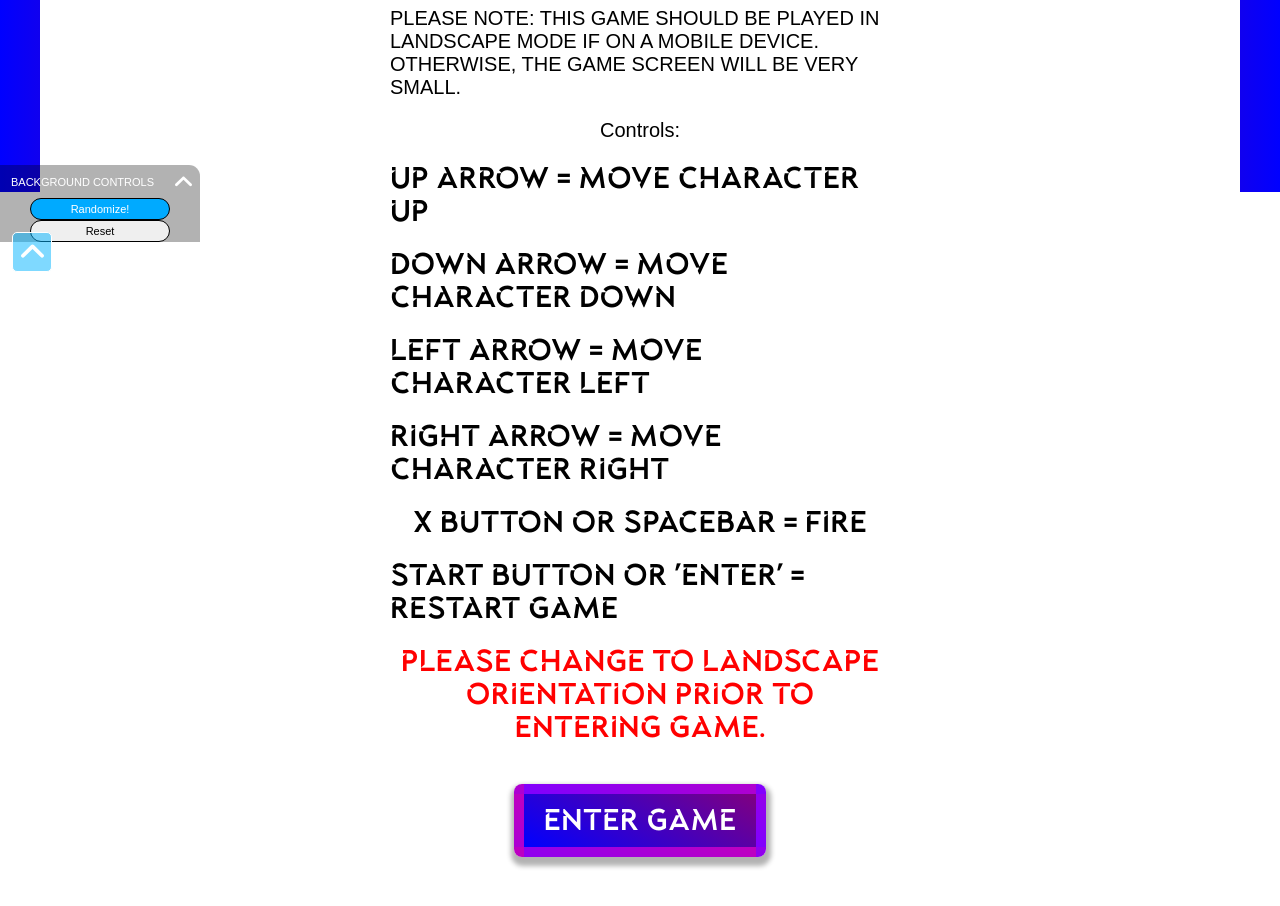
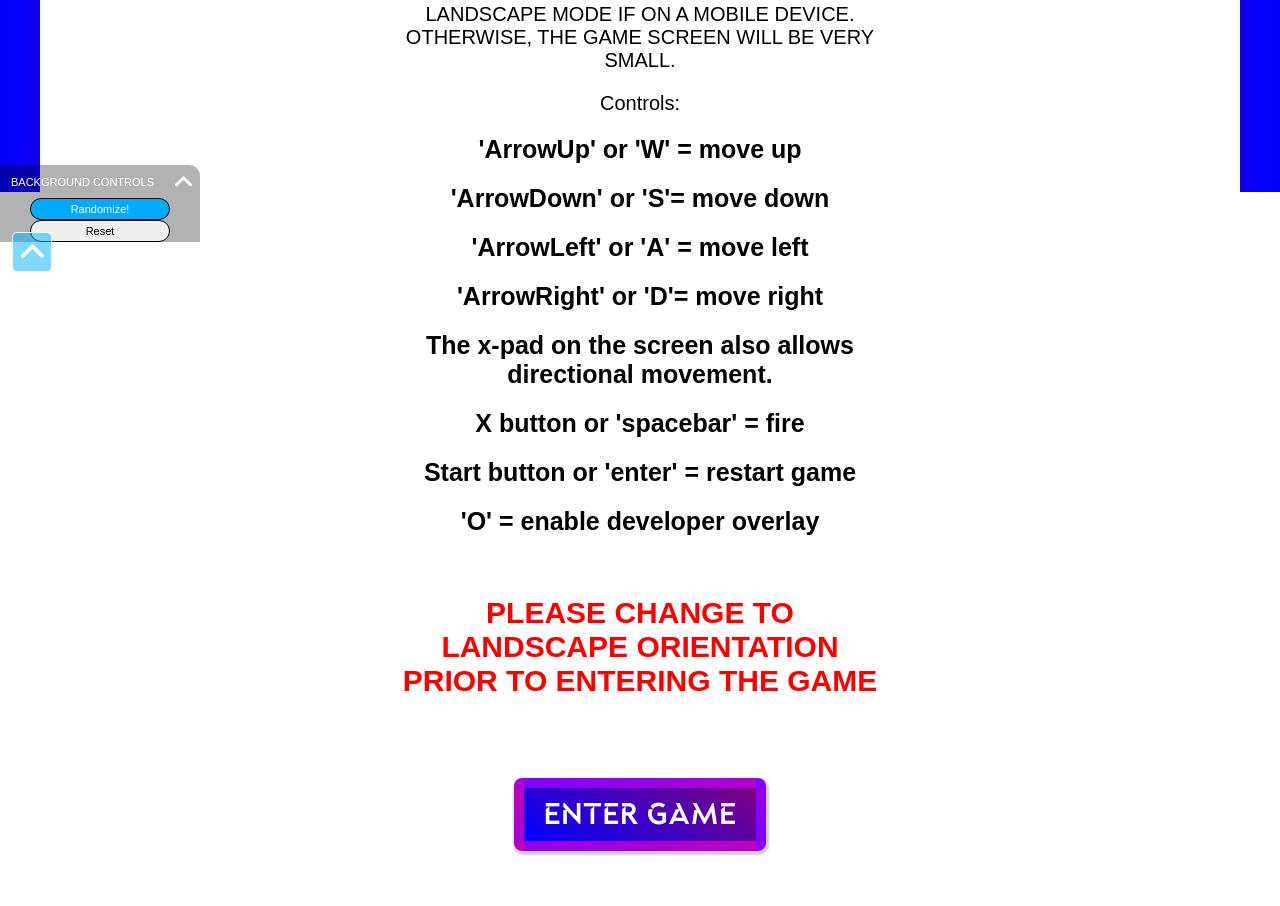
Before and after one commit to virtualepoch/web-engines-react, a React (Create React App) app: page /html-canvas in a window 1280 px wide. Shown: the part 608-1514 px from the top of the page. Built offline with nearby package versions, Linux system fonts and the light colour scheme.

Commit message:
more game testing

```diff
--- a/src/pages/canvas/Canvas.js
+++ b/src/pages/canvas/Canvas.js
@@ -9,17 +9,19 @@ export default function Canvas() {
       <p>In the mean time, check out this JavaScript game we are experimenting with.</p>
       <p>Game objective:</p>
       <p className="bold-text">80 points within 20 seconds</p>
-      <p> Each enemy has a number above their head indicating the point value for elimination. If any enemy (except the gold one) crashes into the player's character then that enemy's point value is subtracted from the accumulated points.</p>
+      <p> Each enemy has a number above its head indicating HP (health/hit points). If any enemy (except the gold one) crashes into your character then that enemy's point value is subtracted from your accumulated points.</p>
       <p>Colliding with the gold enemy is a good thing. It actually acts as a power up allowing your character to fire from not only its head but also its tail.</p>
       <p>PLEASE NOTE: THIS GAME SHOULD BE PLAYED IN LANDSCAPE MODE IF ON A MOBILE DEVICE. OTHERWISE, THE GAME SCREEN WILL BE VERY SMALL.</p>
       <p>Controls:</p>
-      <p className="bold-text">up arrow = move character up</p>
-      <p className="bold-text">down arrow = move character down</p>
-      <p className="bold-text">left arrow = move character left</p>
-      <p className="bold-text">right arrow = move character right</p>
-      <p className="bold-text">x button or spacebar = fire</p>
-      <p className="bold-text">start button or 'enter' = restart game</p>
-      <p className="mobile-landscape-alert">please change to landscape orientation prior to entering game.</p>
+      <p className="bold-text">'ArrowUp' or 'W' = move up</p>
+      <p className="bold-text">'ArrowDown' or 'S'= move down</p>
+      <p className="bold-text">'ArrowLeft' or 'A' = move left</p>
+      <p className="bold-text">'ArrowRight' or 'D'= move right</p>
+      <p className="bold-text">The x-pad on the screen also allows directional movement.</p>
+      <p className="bold-text">X button or 'spacebar' = fire</p>
+      <p className="bold-text">Start button or 'enter' = restart game</p>
+      <p className="bold-text">'O' = enable developer overlay</p>
+      <p className="mobile-landscape-alert">please change to landscape orientation prior to entering the game</p>
       <Link className="canvas-game-link" to={"/html-canvas/canvas-game"}>
         enter game
       </Link>
--- a/src/pages/canvas/CanvasGame.js
+++ b/src/pages/canvas/CanvasGame.js
@@ -30,16 +30,17 @@ export default function CanvasGame() {
       constructor(game) {
         this.game = game;
         window.addEventListener("keydown", (e) => {
-          if ((e.key === "ArrowUp" || e.key === "ArrowDown" || e.key === "ArrowLeft" || e.key === "ArrowRight") && this.game.keys.indexOf(e.key) === -1) {
+          if ((e.key === "ArrowUp" || e.key === "w" || e.key === "ArrowDown" || e.key === "s" || e.key === "ArrowLeft" || e.key === "a" || e.key === "ArrowRight" || e.key === "d") && this.game.keys.indexOf(e.key) === -1) {
             this.game.keys.push(e.key);
           } else if (e.key === " ") {
             this.game.player.shootTop();
-          } else if (e.key === "d") {
+          } else if (e.key === "o") {
             this.game.debug = !this.game.debug;
           } else if (e.key === "Enter") {
             this.game.player.restart();
             this.game.restart();
           }
+          console.log(this.game.keys[0]);
         });
         window.addEventListener("keyup", (e) => {
           if (this.game.keys.indexOf(e.key) > -1) {
@@ -162,11 +163,15 @@ export default function CanvasGame() {
         //   console.log(this.upBtn.click)
         // });
         if (this.game.keys.includes("ArrowUp")) this.speedY = -this.maxSpeed;
+        else if (this.game.keys.includes("w")) this.speedY = -this.maxSpeed;
         else if (this.game.keys.includes("ArrowDown")) this.speedY = this.maxSpeed;
+        else if (this.game.keys.includes("s")) this.speedY = this.maxSpeed;
         else this.speedY = 0;
         this.y += this.speedY;
         if (this.game.keys.includes("ArrowLeft")) this.speedX = -this.maxSpeed;
+        else if (this.game.keys.includes("a")) this.speedX = -this.maxSpeed;
         else if (this.game.keys.includes("ArrowRight")) this.speedX = this.maxSpeed;
+        else if (this.game.keys.includes("d")) this.speedX = this.maxSpeed;
         else this.speedX = 0;
         this.x += this.speedX;
         // mobile xpad
@@ -250,10 +255,9 @@ export default function CanvasGame() {
       draw(context) {
         if (this.game.debug) context.strokeRect(this.x, this.y, this.width, this.height);
         context.drawImage(this.image, this.frameX * this.width, this.frameY * this.height, this.width, this.height, this.x, this.y, this.width, this.height);
-        if (this.game.debug) {
-          context.font = "20px Helvetica";
-          context.fillText(this.lives, this.x + 20, this.y + 20);
-        }
+        context.font = "20px Helvetica";
+        context.fillStyle = "white";
+        context.fillText(this.lives, this.x + 20, this.y + 20);
       }
     }
 
@@ -436,9 +440,6 @@ export default function CanvasGame() {
         context.lineTo(320, 50);
         context.stroke();
         context.restore();
-        context.shadowOffsetX = 2;
-        context.shadowOffsetY = 2;
-        context.shadowColor = "black";
         context.font = this.fontSize + "px " + this.fontFamily;
         // score
         context.fillText("Score: " + this.game.score, 10, 30);
--- a/src/pages/canvas/canvas-page.css
+++ b/src/pages/canvas/canvas-page.css
@@ -5,6 +5,7 @@
   flex-direction: column;
   align-items: center;
   justify-content: center;
+  text-align: center;
   background: white;
   pointer-events: all;
 }
@@ -19,12 +20,14 @@
   font: 20px sans-serif;
 }
 .canvas-page .bold-text {
-  font: 30px Blackpast;
+  font: 700 25px sans-serif;
+
 }
 .canvas-page .mobile-landscape-alert {
+  padding: 50px 0;
   color: red;
-  text-align: center;
-  font: 30px Blackpast;
+  font: 800 30px sans-serif;
+text-transform: uppercase;
 }
 .canvas-game-link {
   width: fit-content;
@@ -37,7 +40,7 @@
   color: white;
   border: 10px solid rgb(255, 0, 255, 0.5);
   border-radius: 8px;
-  box-shadow: 1px 5px 5px 4px rgb(0, 0, 0, 0.3);
+  box-shadow: 1px 2px 2px 2px rgb(0, 0, 0, 0.2);
   background: linear-gradient(30deg, blue, purple);
 }
 .canvas-game-container {
```
